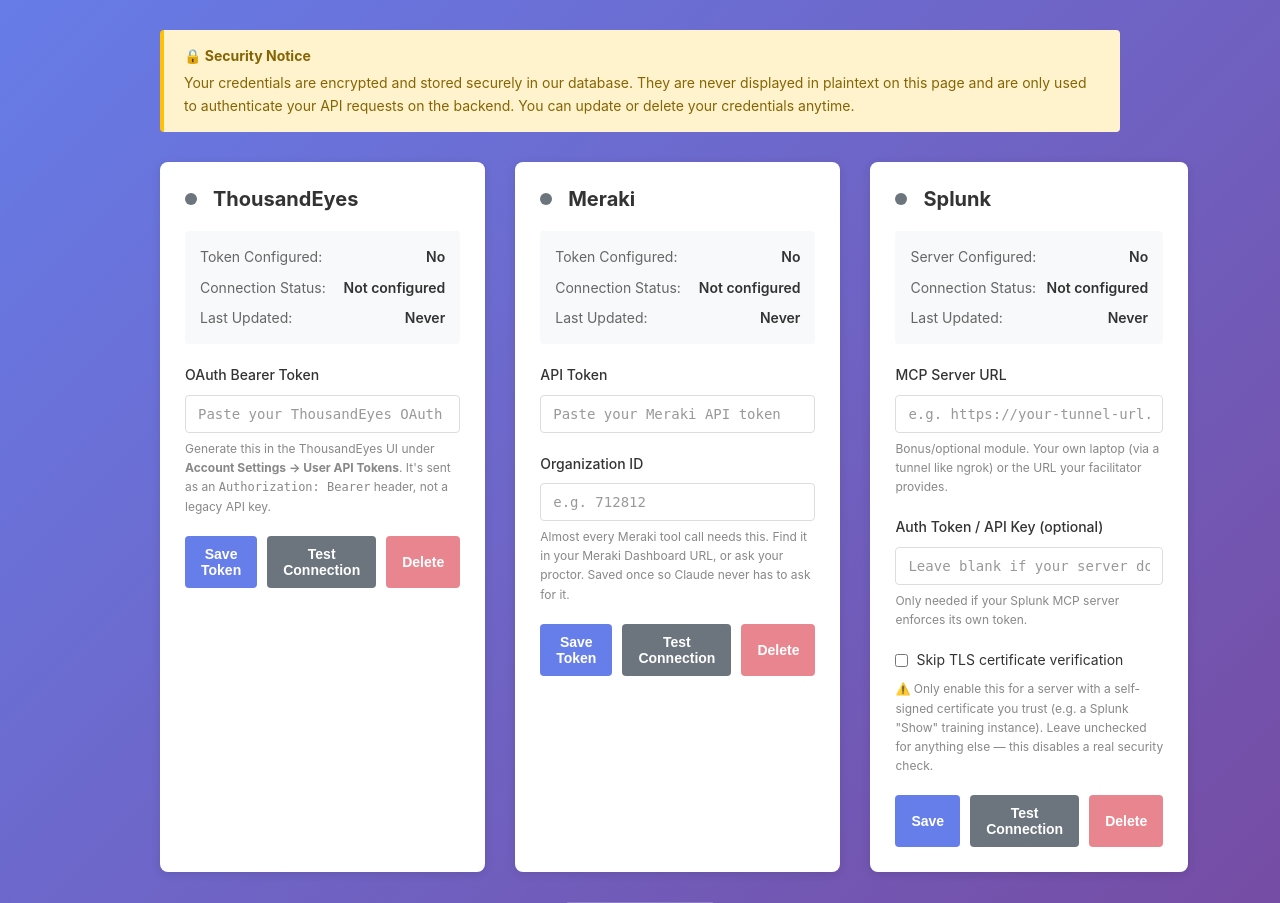
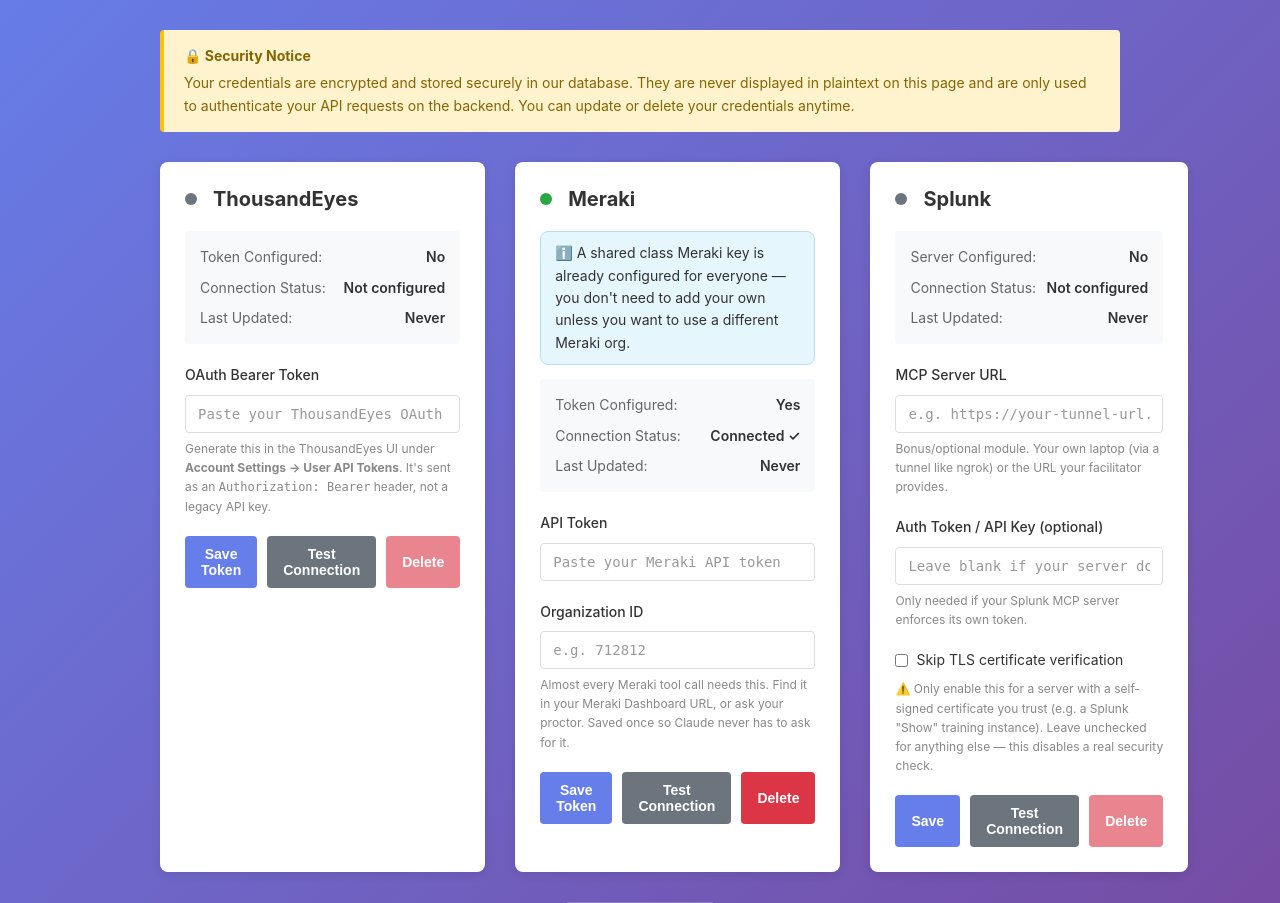
Before and after one commit to sceddy-git/ai-assurance-lab, a Flask app: page /credentials in a window 1280 px wide. Shown: the part 86-989 px from the top of the page. Run offline with Flask 3, Linux system fonts and the light colour scheme; the visitor is signed in with stand-in values (Sample User, id 1); data that the repository does not hold is empty; some libraries are stand-ins or nearby versions.

Commit message:
Add shared class-wide Meraki credential fallback
Lets a proctor configure one Meraki API key + Org ID for the whole
class via server-side env vars (MERAKI_SHARED_API_KEY,
MERAKI_SHARED_ORG_ID) instead of every student pasting their own.
A student's own saved credential always takes priority over the
shared fallback if they add one. No credential value lives in source
control - only read from the server's .env, which is gitignored.

Co-authored-by: Cursor <cursoragent@cursor.com>

```diff
--- a/app.py
+++ b/app.py
@@ -262,6 +262,15 @@ COGNITO_USER_POOL_ID = os.getenv('COGNITO_USER_POOL_ID')
 APP_URL = os.getenv('APP_URL', 'http://localhost:5000')
 BEDROCK_REGION = os.getenv('BEDROCK_REGION', 'us-east-1')
 
+# Class-wide shared Meraki demo credential, set only as a server-side env
+# var (never in source control) so every student gets working Meraki access
+# without needing their own API key. Used as a fallback in the chat and
+# credentials-status routes below whenever a student hasn't saved a
+# personal Meraki token - a student's own saved credential always takes
+# priority over this if they add one.
+MERAKI_SHARED_TOKEN = os.getenv('MERAKI_SHARED_API_KEY')
+MERAKI_SHARED_ORG_ID = os.getenv('MERAKI_SHARED_ORG_ID')
+
 # Initialize Bedrock client
 bedrock_client = boto3.client('bedrock-runtime', region_name=BEDROCK_REGION)
 
@@ -435,9 +444,10 @@ def get_credentials_status():
         return jsonify({
             "te_configured": bool(credentials.get('te_token')),
             "te_connected": credentials.get('te_connected', False),
-            "meraki_configured": bool(credentials.get('meraki_token')),
-            "meraki_connected": credentials.get('meraki_connected', False),
-            "meraki_org_id": credentials.get('meraki_org_id'),
+            "meraki_configured": bool(credentials.get('meraki_token') or MERAKI_SHARED_TOKEN),
+            "meraki_connected": credentials.get('meraki_connected', False) or bool(MERAKI_SHARED_TOKEN),
+            "meraki_org_id": credentials.get('meraki_org_id') or MERAKI_SHARED_ORG_ID,
+            "meraki_shared": bool(MERAKI_SHARED_TOKEN) and not credentials.get('meraki_token'),
             "splunk_configured": bool(credentials.get('splunk_url')),
             "splunk_connected": credentials.get('splunk_connected', False),
             "splunk_url": credentials.get('splunk_url'),
@@ -701,8 +711,8 @@ def chat():
             return jsonify({'error': 'Failed to retrieve your credentials'}), 500
 
         te_token = credentials.get('te_token')
-        meraki_token = credentials.get('meraki_token')
-        meraki_org_id = credentials.get('meraki_org_id')
+        meraki_token = credentials.get('meraki_token') or MERAKI_SHARED_TOKEN
+        meraki_org_id = credentials.get('meraki_org_id') or MERAKI_SHARED_ORG_ID
         splunk_url = credentials.get('splunk_url')
         splunk_token = credentials.get('splunk_token')
         splunk_skip_tls_verify = credentials.get('splunk_skip_tls_verify', False)
--- a/templates/credentials.html
+++ b/templates/credentials.html
@@ -353,6 +353,10 @@
                     Meraki
                 </h2>
 
+                <div class="note" id="meraki-shared-note" style="display:none; background:#e6f6fd; border:1px solid #b3e0f7; border-radius:8px; padding:10px 14px; margin-bottom:14px; font-size:14px;">
+                    ℹ️ A shared class Meraki key is already configured for everyone — you don't need to add your own unless you want to use a different Meraki org.
+                </div>
+
                 <div class="status-section">
                     <div class="status-line">
                         <span>Token Configured:</span>
@@ -515,6 +519,7 @@
                 if (data.meraki_org_id) {
                     document.getElementById('meraki-org-id').value = data.meraki_org_id;
                 }
+                document.getElementById('meraki-shared-note').style.display = data.meraki_shared ? 'flex' : 'none';
 
                 // Update Splunk
                 updateCredentialUI('splunk', {
```
Also changed, not shown: 1 other file.
